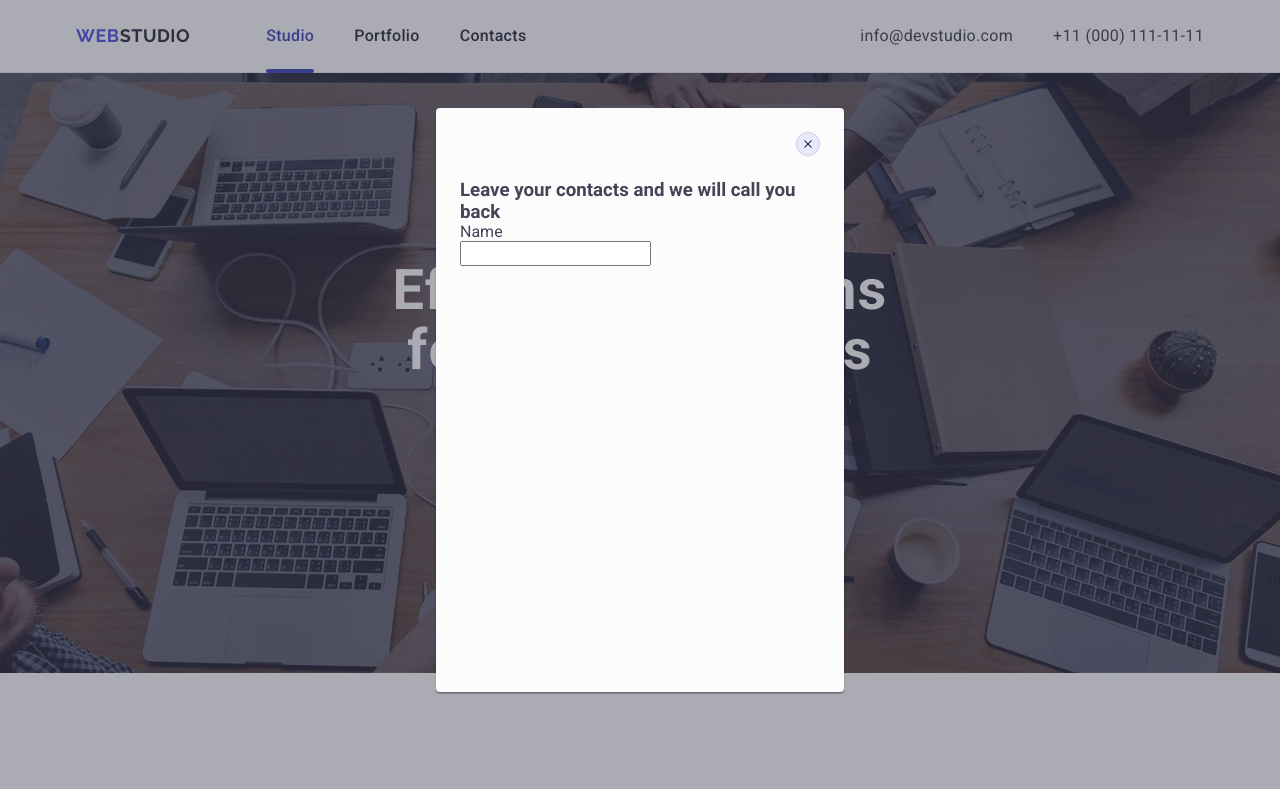
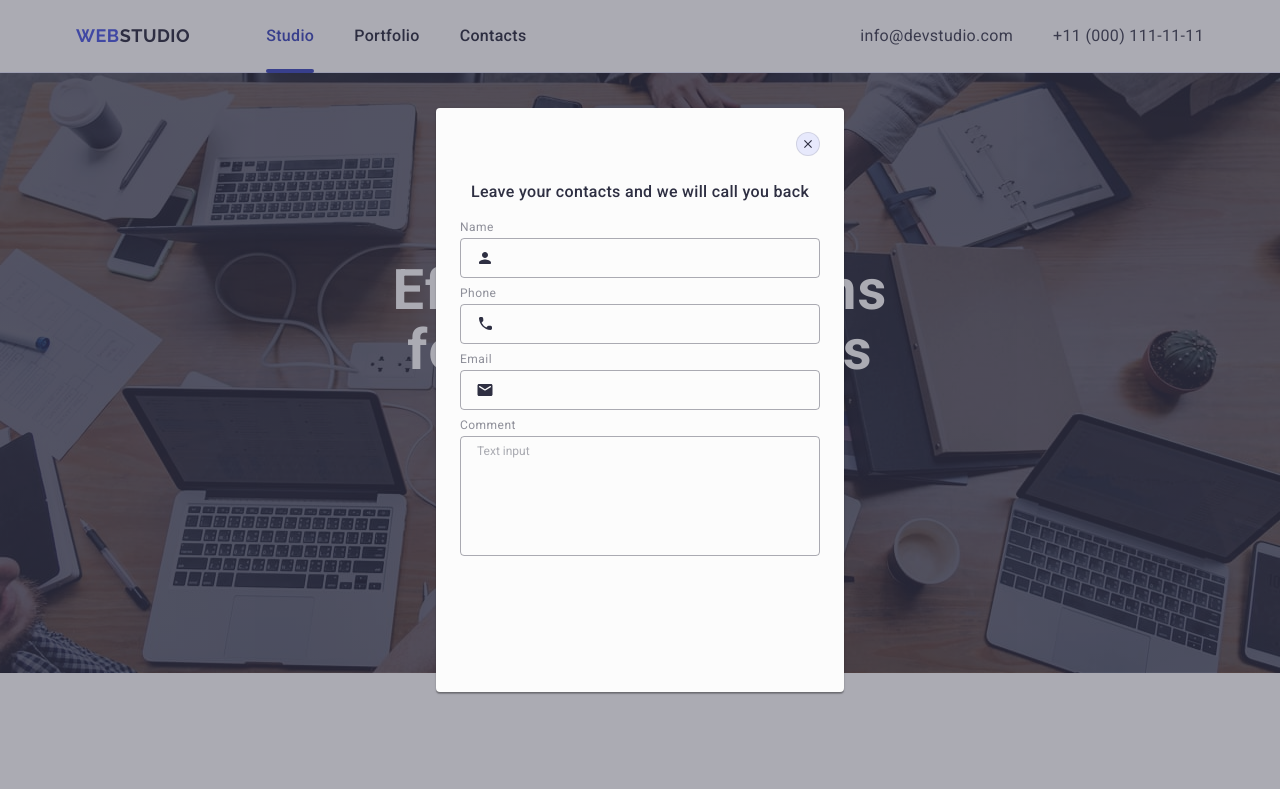
Before and after one commit to OleksiiPodorozhko/goit-markup-hw-05, a website: page index.html in a window 1280 px wide. Shown: the top 789 px of the page. Drawn offline with nearby package versions, Linux system fonts and the light colour scheme.

Commit message:
Add fields for modal

```diff
--- a/css/styles.css
+++ b/css/styles.css
@@ -594,4 +594,78 @@ footer .container div {
 .modal-close-button:focus .modal-close-icon {
   fill: #fff;
 }
+
+.modal-title {
+  font-weight: 500;
+  font-size: 16px;
+  line-height: 1.5;
+  letter-spacing: 0.02em;
+  text-align: center;
+  color: #2e2f42;
+  margin-bottom: 16px;
+}
+
+.modal-input-group {
+  margin-bottom: 8px;
+}
+
+.modal-input-label {
+  color: #8e8f99;
+  margin-bottom: 4px;
+  display: block;
+}
+
+.modal-input-item {
+  font-family: inherit;
+  color: #434455;
+  border: 1px solid rgba(46, 47, 66, 0.4);
+  border-radius: 4px;
+  width: 100%;
+  background-color: transparent;
+  outline: transparent;
+  transition: border-color 250ms cubic-bezier(0.4, 0, 0.2, 1);
+}
+
+.modal-input-item:focus {
+  border-color: #4d5ae5;
+}
+
+.modal-input-wrapper {
+  position: relative;
+}
+
+.modal-field {
+  height: 40px;
+  padding-left: 38px;
+}
+
+.modal-input-icon {
+  position: absolute;
+  top: 50%;
+  left: 16px;
+  transform: translateY(-50%);
+  fill: #2e2f42;
+  transition: fill 250ms cubic-bezier(0.4, 0, 0.2, 1);
+}
+
+.modal-input-item:focus + .modal-input-icon {
+  fill: #4d5ae5;
+}
+
+.modal-textarea {
+  height: 120px;
+  padding: 8px 16px;
+  resize: none;
+}
+
+.modal-textarea::placeholder {
+  color: rgba(46, 47, 66, 0.4);
+}
+
+.modal-input-text {
+  font-weight: 400;
+  font-size: 12px;
+  line-height: 1.167;
+  letter-spacing: 0.04em;
+}
 /*#endregion*/
--- a/index.html
+++ b/index.html
@@ -470,15 +470,57 @@
         <h3 class="modal-title">
           Leave your contacts and we will call you back
         </h3>
-        <form>
+        <form class="modal-input-text">
           <div class="modal-input-group">
-            <label for="name">Name</label>
+            <label class="modal-input-label" for="name">Name</label>
             <div class="modal-input-wrapper">
-              <input type="text" name="name" id="name" />
-              <svg class="" width="" height="">
-                <use href=""></use>
+              <input
+                type="text"
+                name="name"
+                id="name"
+                class="modal-input-item modal-field"
+              />
+              <svg class="modal-input-icon" width="18" height="24">
+                <use href="./images/icons.svg#icon-person"></use>
               </svg>
             </div>
+          </div>
+          <div class="modal-input-group">
+            <label class="modal-input-label" for="phone">Phone</label>
+            <div class="modal-input-wrapper">
+              <input
+                type="tel"
+                name="phone"
+                id="phone"
+                class="modal-input-item modal-field"
+              />
+              <svg class="modal-input-icon" width="18" height="24">
+                <use href="./images/icons.svg#icon-phone"></use>
+              </svg>
+            </div>
+          </div>
+          <div class="modal-input-group">
+            <label class="modal-input-label" for="email">Email</label>
+            <div class="modal-input-wrapper">
+              <input
+                type="text"
+                name="email"
+                id="email"
+                class="modal-input-item modal-field"
+              />
+              <svg class="modal-input-icon" width="18" height="24">
+                <use href="./images/icons.svg#icon-email"></use>
+              </svg>
+            </div>
+          </div>
+          <div class="modal-input-group">
+            <label class="modal-input-label" for="comment">Comment</label>
+            <textarea
+              name="name"
+              id="comment"
+              class="modal-input-item modal-textarea"
+              placeholder="Text input"
+            ></textarea>
           </div>
         </form>
       </div>
```
